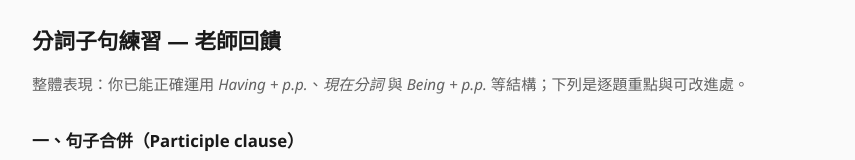
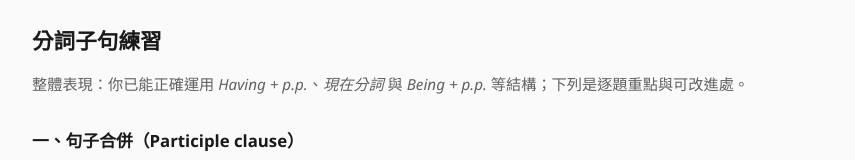
Before and after one commit to beatsaway/quicknote, a plain HTML site: page participle-clause-feedback.html in a window 1280 px wide. Shown: the top 160 px of the page, without its empty margins (212-1067 px from the left). Drawn offline with Linux system fonts and the light colour scheme.

Commit message:
Update participle clause feedback page
Made-with: Cursor

```diff
--- a/participle-clause-feedback.html
+++ b/participle-clause-feedback.html
@@ -3,7 +3,7 @@
 <head>
   <meta charset="utf-8">
   <meta name="viewport" content="width=device-width, initial-scale=1">
-  <title>分詞子句練習 — 老師回饋</title>
+  <title>分詞子句練習</title>
   <style>
     :root {
       --ok: #1b5e20;
@@ -65,7 +65,7 @@
 </head>
 <body>
 
-  <h1>分詞子句練習 — 老師回饋</h1>
+  <h1>分詞子句練習 </h1>
   <p class="subtitle">整體表現：你已能正確運用 <em>Having + p.p.</em>、<em>現在分詞</em> 與 <em>Being + p.p.</em> 等結構；下列是逐題重點與可改進處。</p>
 
   <h2>一、句子合併（Participle clause）</h2>
```
